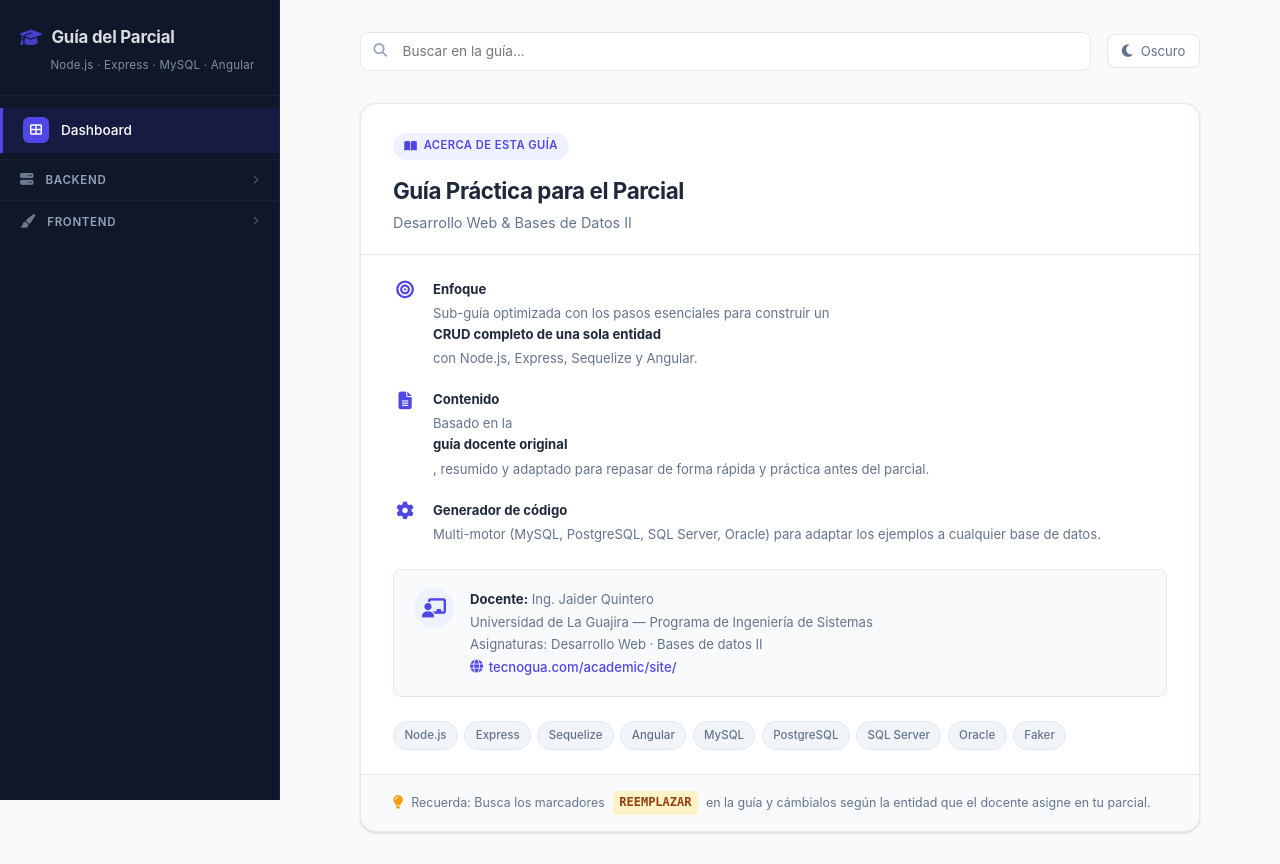
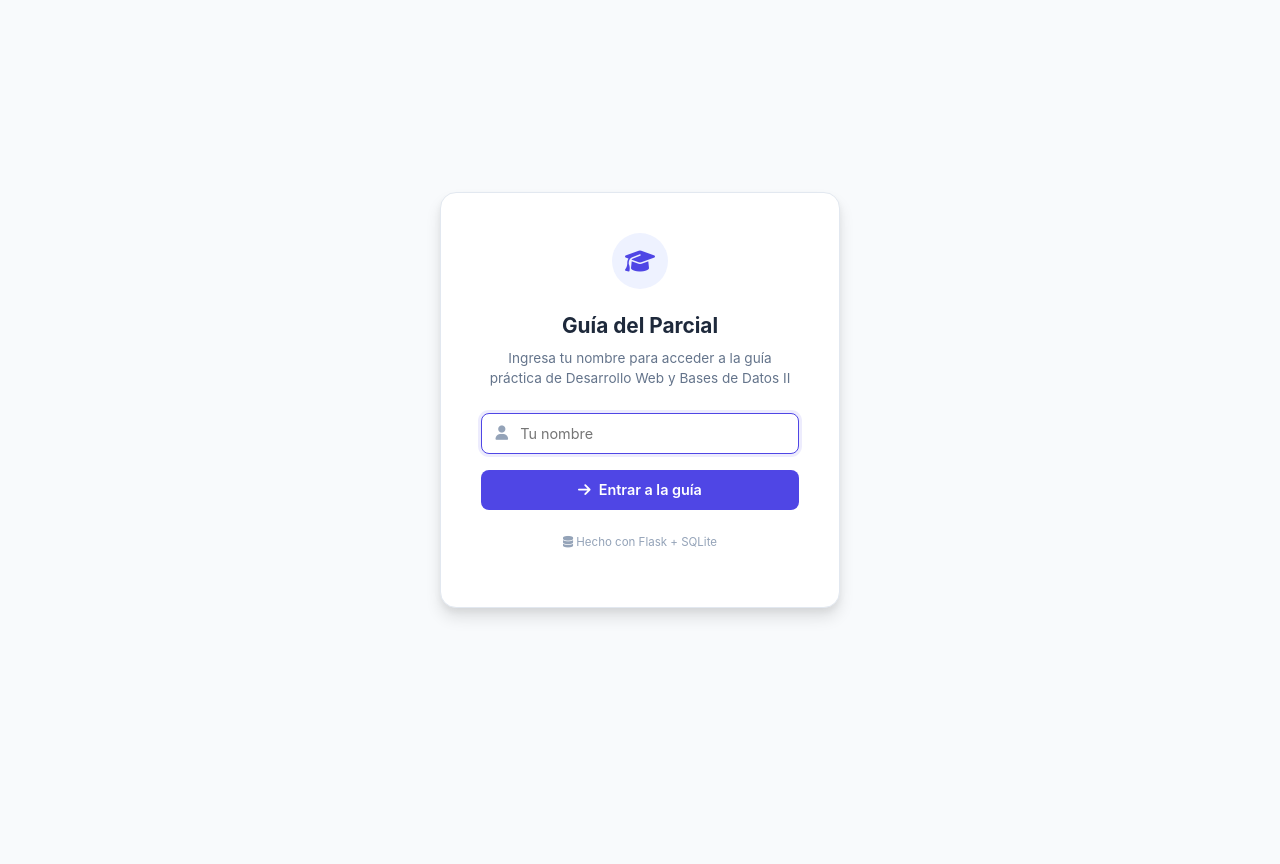
Before and after one commit to juankAnez/guia-dw, a Flask app: page / in a window 1280 px wide. After the commit the page ends 618 px from the top, so only its background shows below. Run offline with Flask 3, Linux system fonts and the light colour scheme; some libraries are stand-ins or nearby versions.

Commit message:
implementacion de sqlite para registro y conteo de usuarios

```diff
--- a/flask-app/app.py
+++ b/flask-app/app.py
@@ -1,6 +1,41 @@
-from flask import Flask, render_template, request, jsonify
+import sqlite3
+import os
+from datetime import datetime
+from flask import Flask, render_template, request, jsonify, session, redirect, url_for
 
 app = Flask(__name__)
+app.secret_key = os.environ.get('SECRET_KEY', 'guia-dw-secret-key-change-in-production')
+
+DB_PATH = os.path.join(os.path.dirname(__file__), 'visitas.db')
+
+
+def init_db():
+    conn = sqlite3.connect(DB_PATH)
+    conn.execute('''CREATE TABLE IF NOT EXISTS visitas (
+        id INTEGER PRIMARY KEY AUTOINCREMENT,
+        nombre TEXT NOT NULL,
+        fecha TEXT NOT NULL
+    )''')
+    conn.commit()
+    conn.close()
+
+
+def registrar_visita(nombre):
+    conn = sqlite3.connect(DB_PATH)
+    conn.execute('INSERT INTO visitas (nombre, fecha) VALUES (?, ?)',
+                 (nombre.strip(), datetime.now().isoformat()))
+    conn.commit()
+    conn.close()
+
+
+def contar_visitas():
+    conn = sqlite3.connect(DB_PATH)
+    count = conn.execute('SELECT COUNT(*) FROM visitas').fetchone()[0]
+    conn.close()
+    return count
+
+
+init_db()
 
 ENGINES = {
     'mysql': {
@@ -323,9 +358,30 @@ const {capitalized}Controller = {{
 module.exports = {capitalized}Controller;'''
 
 
-@app.route('/')
+@app.route('/', methods=['GET', 'POST'])
 def index():
-    return render_template('index.html')
+    if request.method == 'POST':
+        nombre = request.form.get('nombre', '').strip()
+        if nombre:
+            session['usuario'] = nombre
+            registrar_visita(nombre)
+            return redirect(url_for('guia'))
+        return render_template('login.html', error='Ingresa tu nombre')
+    if 'usuario' not in session:
+        return render_template('login.html')
+    return redirect(url_for('guia'))
+
+
+@app.route('/guia')
+def guia():
+    if 'usuario' not in session:
+        return redirect(url_for('index'))
+    return render_template('index.html', usuario=session['usuario'])
+
+
+@app.route('/api/stats')
+def api_stats():
+    return jsonify({'total': contar_visitas()})
 
 
 @app.route('/api/generate', methods=['POST'])
--- a/flask-app/static/css/style.css
+++ b/flask-app/static/css/style.css
@@ -515,12 +515,26 @@ body {
   color: var(--text-secondary);
   display: flex;
   align-items: center;
-  gap: 0.5rem;
+  justify-content: space-between;
+  gap: 1rem;
+  flex-wrap: wrap;
 }
 
 .dashboard-card-footer i {
   color: var(--warning);
   font-size: 0.85rem;
+}
+
+.dashboard-card-footer .visitor-count {
+  display: inline-flex;
+  align-items: center;
+  gap: 0.35rem;
+  font-size: 0.75rem;
+  white-space: nowrap;
+}
+
+.dashboard-card-footer .visitor-count i {
+  color: var(--primary);
 }
 
 /* ===== PHASE VIEW ===== */
--- a/flask-app/static/js/main.js
+++ b/flask-app/static/js/main.js
@@ -1316,4 +1316,12 @@ document.addEventListener('DOMContentLoaded', () => {
   showDashboard();
 
   addChecklistProgress();
+
+  fetch('/api/stats')
+    .then(r => r.json())
+    .then(data => {
+      const el = document.getElementById('visitor-count');
+      if (el) el.innerHTML = `<i class="fas fa-users"></i> ${data.total} persona${data.total !== 1 ? 's' : ''} han usado esta guía`;
+    })
+    .catch(() => {});
 });
--- a/flask-app/templates/index.html
+++ b/flask-app/templates/index.html
@@ -14,7 +14,7 @@
   <aside class="sidebar">
     <div class="sidebar-header" style="cursor:pointer;">
       <h1><i class="fas fa-graduation-cap"></i> Guía del Parcial</h1>
-      <p>Node.js · Express · MySQL · Angular</p>
+      <p><i class="fas fa-user"></i> {{ usuario }} · Node.js · Express · MySQL · Angular</p>
     </div>
     <ul class="sidebar-nav" id="sidebar-nav">
       <li class="sidebar-dashboard">
@@ -102,9 +102,10 @@
         </div>
 
         <div class="dashboard-card-footer">
-          <i class="fas fa-lightbulb"></i>
-          Recuerda: Busca los marcadores <code class="replace-marker">REEMPLAZAR</code>
-          en la guía y cámbialos según la entidad que el docente asigne en tu parcial.
+          <span><i class="fas fa-lightbulb"></i> Busca los marcadores <code class="replace-marker">REEMPLAZAR</code> y cámbialos según tu entidad.</span>
+          <span class="visitor-count" id="visitor-count">
+            <i class="fas fa-users"></i> Cargando...
+          </span>
         </div>
       </div>
     </div>
--- /dev/null
+++ b/flask-app/templates/login.html
@@ -0,0 +1,153 @@
+<!DOCTYPE html>
+<html lang="es" data-theme="light">
+<head>
+  <meta charset="UTF-8">
+  <meta name="viewport" content="width=device-width, initial-scale=1.0">
+  <title>Guía Práctica - Acceso</title>
+  <link rel="stylesheet" href="https://cdnjs.cloudflare.com/ajax/libs/font-awesome/6.5.1/css/all.min.css">
+  <link rel="stylesheet" href="{{ url_for('static', filename='css/style.css') }}">
+  <style>
+    .login-page {
+      display: flex;
+      align-items: center;
+      justify-content: center;
+      min-height: 100vh;
+      width: 100%;
+      background: var(--bg-secondary);
+      padding: 1rem;
+    }
+    .login-card {
+      background: var(--bg-card);
+      border: 1px solid var(--border);
+      border-radius: var(--radius-lg);
+      box-shadow: var(--shadow-lg);
+      padding: 2.5rem 2.5rem 2rem;
+      width: 100%;
+      max-width: 400px;
+      text-align: center;
+    }
+    .login-card .icon-wrap {
+      width: 56px;
+      height: 56px;
+      border-radius: 50%;
+      background: var(--primary-light);
+      display: flex;
+      align-items: center;
+      justify-content: center;
+      margin: 0 auto 1.25rem;
+    }
+    .login-card .icon-wrap i {
+      font-size: 1.5rem;
+      color: var(--primary);
+    }
+    .login-card h1 {
+      font-size: 1.3rem;
+      font-weight: 700;
+      color: var(--text-primary);
+      margin-bottom: 0.35rem;
+    }
+    .login-card p {
+      font-size: 0.85rem;
+      color: var(--text-secondary);
+      margin-bottom: 1.5rem;
+      line-height: 1.5;
+    }
+    .login-card .input-group {
+      display: flex;
+      align-items: center;
+      border: 1.5px solid var(--border);
+      border-radius: var(--radius);
+      padding: 0 0.85rem;
+      transition: border-color 0.2s;
+      background: var(--bg-primary);
+    }
+    .login-card .input-group:focus-within {
+      border-color: var(--primary);
+      box-shadow: 0 0 0 3px rgba(79,70,229,0.1);
+    }
+    .login-card .input-group i {
+      color: var(--text-muted);
+      font-size: 0.9rem;
+    }
+    .login-card input {
+      width: 100%;
+      padding: 0.7rem 0.75rem;
+      border: none;
+      background: transparent;
+      color: var(--text-primary);
+      font-size: 0.9rem;
+      font-family: inherit;
+      outline: none;
+    }
+    .login-card .btn-login {
+      width: 100%;
+      padding: 0.7rem;
+      background: var(--primary);
+      color: #fff;
+      border: none;
+      border-radius: var(--radius);
+      font-size: 0.9rem;
+      font-weight: 600;
+      font-family: inherit;
+      cursor: pointer;
+      transition: all 0.2s;
+      display: flex;
+      align-items: center;
+      justify-content: center;
+      gap: 0.5rem;
+      margin-top: 1rem;
+    }
+    .login-card .btn-login:hover {
+      background: var(--primary-hover);
+      box-shadow: var(--shadow-md);
+    }
+    .login-card .error {
+      background: #fef2f2;
+      color: var(--danger);
+      font-size: 0.78rem;
+      padding: 0.5rem 0.75rem;
+      border-radius: var(--radius-sm);
+      margin-bottom: 1rem;
+      border: 1px solid #fecaca;
+    }
+    [data-theme="dark"] .login-card .error {
+      background: #450a0a;
+      border-color: #7f1d1d;
+    }
+    .login-card .footer-text {
+      font-size: 0.72rem;
+      color: var(--text-muted);
+      margin-top: 1.5rem;
+    }
+  </style>
+</head>
+<body>
+  <div class="login-page">
+    <div class="login-card">
+      <div class="icon-wrap">
+        <i class="fas fa-graduation-cap"></i>
+      </div>
+      <h1>Guía del Parcial</h1>
+      <p>Ingresa tu nombre para acceder a la guía práctica de Desarrollo Web y Bases de Datos II</p>
+
+      {% if error %}
+      <div class="error"><i class="fas fa-exclamation-circle"></i> {{ error }}</div>
+      {% endif %}
+
+      <form method="POST" action="{{ url_for('index') }}">
+        <div class="input-group">
+          <i class="fas fa-user"></i>
+          <input type="text" name="nombre" placeholder="Tu nombre" required autocomplete="off" autofocus>
+        </div>
+        <button type="submit" class="btn-login">
+          <i class="fas fa-arrow-right"></i> Entrar a la guía
+        </button>
+      </form>
+
+      <p class="footer-text">
+        <i class="fas fa-database"></i> Hecho con Flask + SQLite
+      </p>
+    </div>
+  </div>
+</body>
+</html>
```
Also changed, not shown: flask-app/visitas.db (added).
